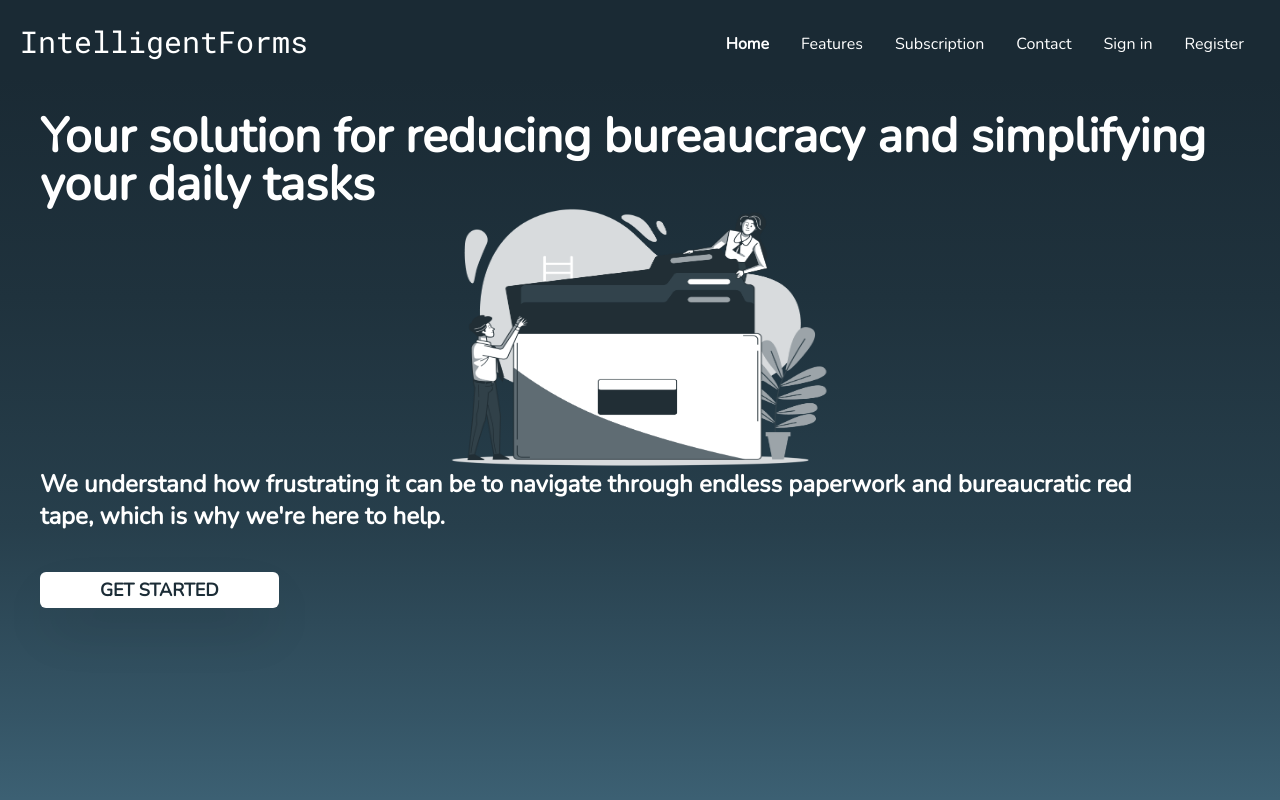
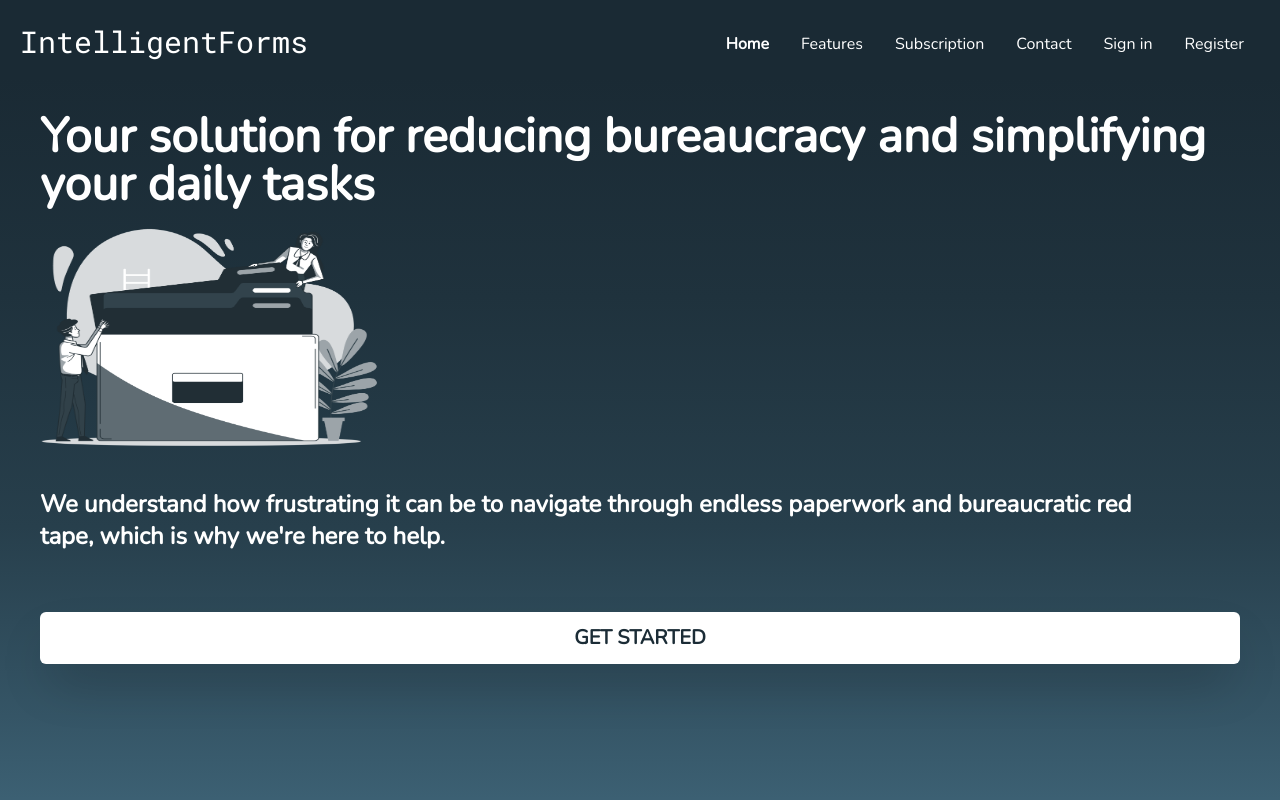
Before and after one commit to AlinOrobet/frontend-intelligent-forms, a Next.js app: page / in a window 1280 px wide. Shown: the top 800 px of the page. Built offline with nearby package versions, Linux system fonts and the light colour scheme.

Commit message:
started simplifying code for hero section

```diff
--- a/components/GuestComponents/Hero.js
+++ b/components/GuestComponents/Hero.js
@@ -4,34 +4,36 @@ import Link from "next/link";
 
 function Hero() {
   return (
-    <div className="h-screen w-full p-5 md:p-7 lg:px-10 font-secondary font-bold text-white   ">
-      <h2 className=" text-3xl  md:text-4xl lg:text-5xl  ">
+    <section
+      className="h-screen w-screen p-5 md:p-7 lg:px-10 font-secondary font-bold text-primary "
+      id="#hero"
+    >
+      <h2 className=" text-4xl  md:text-4xl lg:text-5xl  ">
         Your solution for reducing bureaucracy and simplifying your daily tasks
       </h2>
 
       {/* imag + inner block */}
-      <div className=" flex flex-col-reverse  items-center justify-center">
+      <div className="grid gap-10 justify-center pt-5">
         {/* WE understand + button inner block */}
-        <div className=" space-y-10 md:pr-8 ">
+
         {/* We understand part */}
 
-          <p className=" text-xl text-center md:text-left lg:text-2xl lg:mr-[50px]">
+        <p className=" text-2xl text-center md:text-left lg:text-2xl lg:mr-[50px] row-start-2">
           We understand how frustrating it can be to navigate through endless
-            paperwork and bureaucratic red tape, which is why we're here to
-            help.
+          paperwork and bureaucratic red tape, which is why we're here to help.
         </p>
 
-          {/* GET STARTED */}
-          <button className=" text-secondary bg-white py-3 px-[90px]  rounded-md font-bold text-lg block m-auto shadow-2xl md:m-0 md:px-[60px] lg:py-1 hover:scale-110 active:scale-90 ">
+        {/* GET STARTED button*/}
+        <button className=" row-start-3 text-secondary bg-primary py-3 mt-5 rounded-md  text-xl  shadow-2xl  ">
           <Link href="/" />
           GET STARTED
         </button>
-        </div>
-        <div className="relative w-[380px] h-[260px] ">
+
+        <div className="relative w-[340px] h-[220px] row-start-1 ">
           <Image src="/assets/main/hero.png" alt="imagine-hero" fill />
         </div>
       </div>
-    </div>
+    </section>
   );
 }
 
```
Lines whose indentation alone changed are shown as unchanged.
